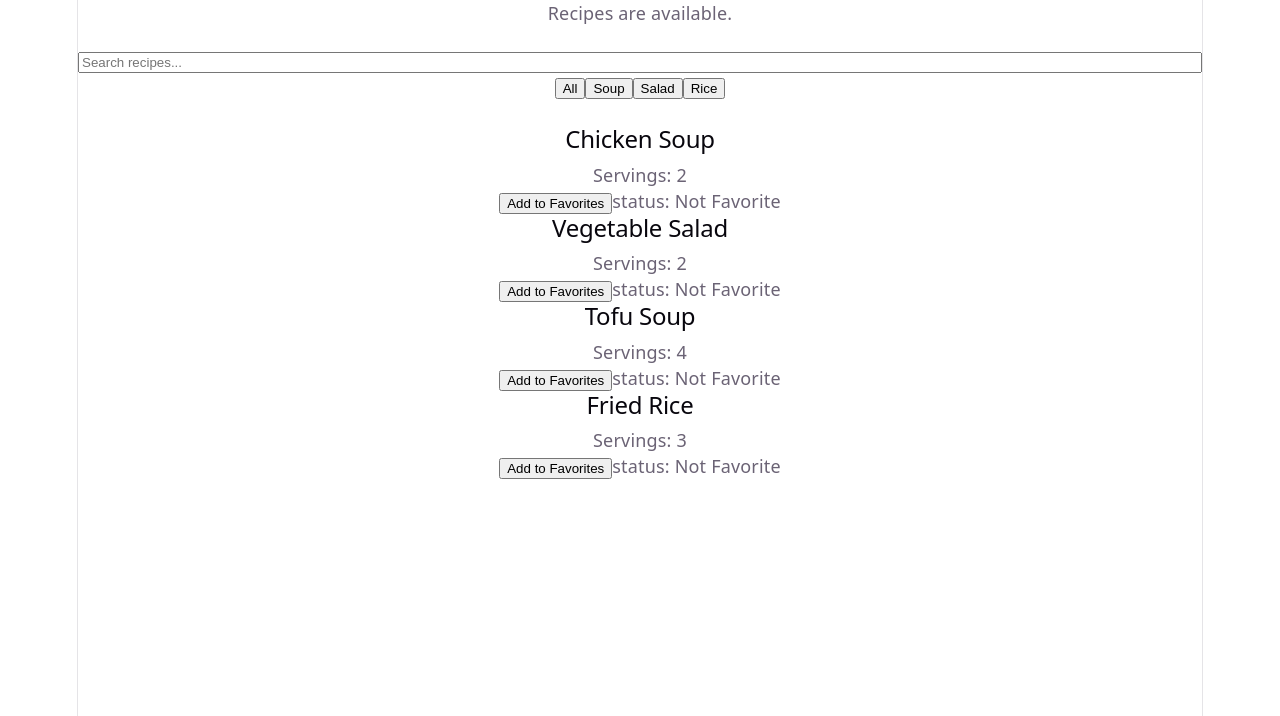
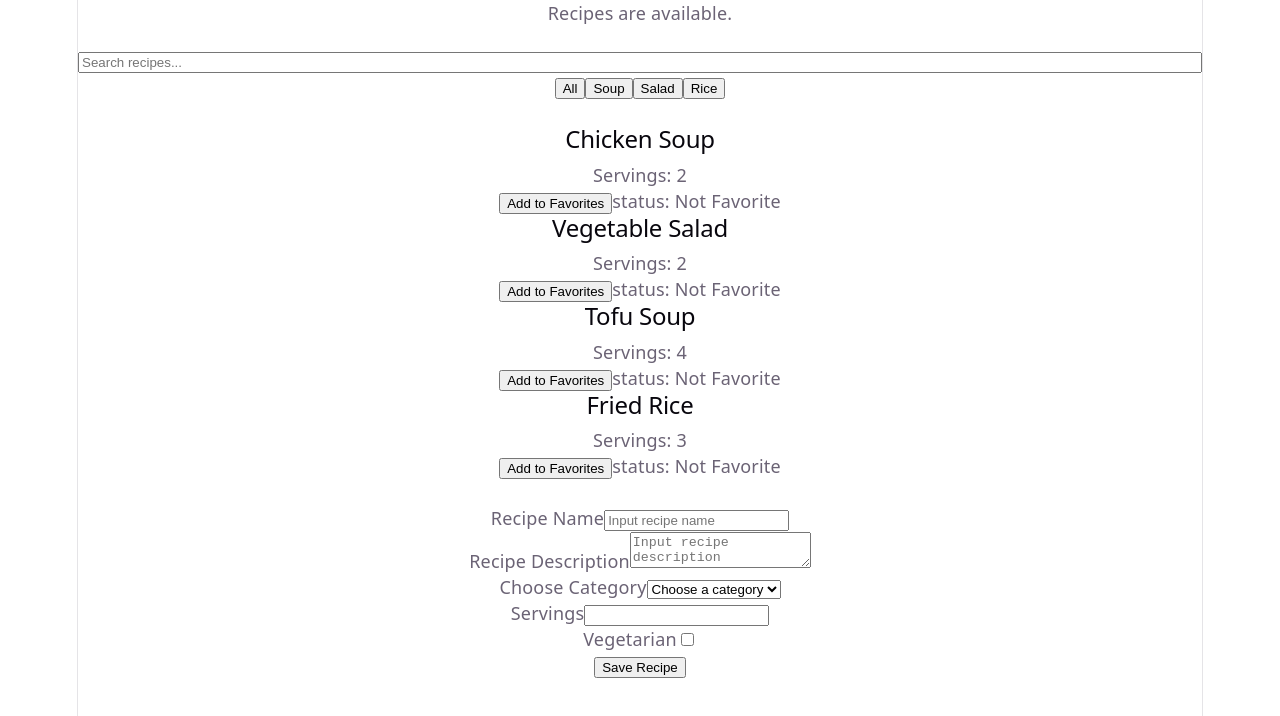
Before and after one commit to dwi-indah/learn-fundamental-fe, a React (Vite) app in the folder latihan-react/: page / in a window 1280 px wide. Shown: the top 716 px of the page. Built offline with nearby package versions, Linux system fonts and the light colour scheme.

Commit message:
day 20 - react form

```diff
--- a/latihan-react/src/App.jsx
+++ b/latihan-react/src/App.jsx
@@ -1,5 +1,6 @@
 import { useState } from 'react';
 import './App.css';
+import RecipeForm from './components/RecipeForm';
 import RecipeCard from './components/RecipeCard';
 
 const recipes = [
@@ -58,6 +59,9 @@ function App() {
           <p>No recipes found.</p>
         )}
       </section>
+
+      <br />
+      <RecipeForm />
     </>
   )
 }
--- a/latihan-react/src/components/FavoriteButton.jsx
+++ b/latihan-react/src/components/FavoriteButton.jsx
@@ -11,7 +11,3 @@ function FavoriteButton() {
 }
 
 export default FavoriteButton;
-
-        /* {recipes.map((recipe) => (
-          <RecipeCard key={recipe.id} name={recipe.name} servings={recipe.servings} />
-        ))} */
--- /dev/null
+++ b/latihan-react/src/components/RecipeForm.jsx
@@ -0,0 +1,105 @@
+import { useState } from "react";
+
+function RecipeForm() {
+  const [name, setName] = useState("");
+  const [description, setDescription] = useState("");
+  const [category, setCategory] = useState("");
+  const [servings, setServings] = useState("");
+  const [isVegetarian, setIsVegetarian] = useState(false);
+  const [error, setError] = useState("");
+  const [success, setSuccess]= useState(false);
+
+  const handleSubmit = (event) => {
+    event.preventDefault();
+    setError("");
+    setSuccess(false);
+
+    const trimmedName = name.trim();
+    const trimmedDescription = description.trim();
+    const convertServings = Number(servings);
+
+    if(trimmedName === "") {
+      setError("Recipe name is required.");
+      return;
+    }
+
+    if(trimmedDescription === "") {
+        setError("Description must be filled!");
+        return;
+    }
+
+    if(category === "") {
+        setError("Category must be choosen");
+        return
+    }
+
+    if(servings.trim() === "") {
+        setError("Servings is required");
+        return;
+    } else if(Number.isNaN(convertServings)) {
+        setError("Serving must be number");
+        return;
+    } else if(!Number.isInteger(convertServings)) {
+        setError("Serving must be a whole number");
+        return;
+    } else if(convertServings < 1) {
+        setError("serving at leat 1 portion");
+        return;
+    }
+
+    setError("");
+
+    const newRecipe = {
+        id: crypto.randomUUID(),
+        name: trimmedName,
+        description: trimmedDescription,
+        category: category,
+        servings: convertServings,
+        isVegetarian: isVegetarian
+    };
+
+    Object.entries(newRecipe).forEach(([key, value]) => console.log(`${key}: ${value}`))
+
+    setName("");
+    setDescription("");
+    setCategory("");
+    setServings("");
+    setIsVegetarian(false);
+    setSuccess(true);
+  }
+
+  return(
+    <form onSubmit={handleSubmit}>
+      <div>
+        <label htmlFor="name">Recipe Name</label>
+        <input id="name" type="text" value={name} onChange={(e) => setName(e.target.value)} placeholder="Input recipe name" />
+      </div>
+      <div>
+        <label htmlFor="description">Recipe Description</label>
+        <textarea id="description" value={description} onChange={(e) => setDescription(e.target.value)} placeholder="Input recipe description"/>
+      </div>
+      <div>
+        <label htmlFor="category">Choose Category</label>
+        <select id="category" value={category} onChange={(e) => setCategory(e.target.value)}>
+          <option value="">Choose a category</option>
+          <option value="Soup">Soup</option>
+          <option value="Salad">Salad</option>
+          <option value="Rice">Rice</option>
+        </select>
+      </div>
+      <div>
+        <label htmlFor="servings">Servings</label>
+        <input id="servings" type="number" value={servings} onChange={(e) => setServings(e.target.value)} min="1"/>
+      </div>
+      <div>
+        <label htmlFor="vegetarian">Vegetarian</label>
+        <input id="vegetarian" type="checkbox" checked={isVegetarian} onChange={(e) => setIsVegetarian(e.target.checked)} />
+      </div>
+      {error && <p role="alert">{error}</p>}
+      {success && <p role="alert">Recipe save successfully!</p>}
+      <button type="submit">Save Recipe</button>
+    </form>
+  )
+}
+
+export default RecipeForm;
```
